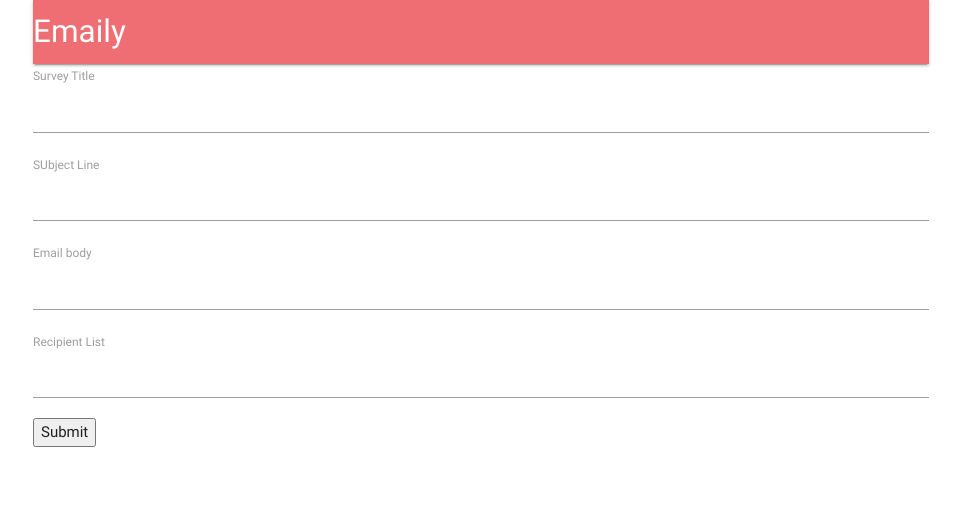
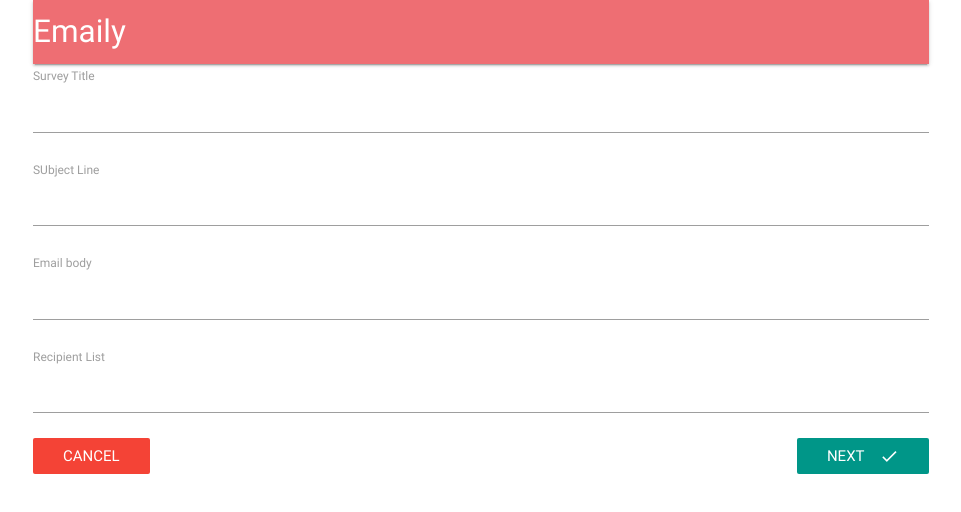
Before and after one commit to hiroshimashu/server, a React (Create React App) app in the folder client/: page /surveys/new in a window 1280 px wide. Shown: the top 512 px of the page, without its empty margins (159-1120 px from the left). Built offline with nearby package versions, Linux system fonts and the light colour scheme; no server answers.

Commit message:
add validation to new survey form

```diff
--- a/client/src/components/surveys/SurveyField.js
+++ b/client/src/components/surveys/SurveyField.js
@@ -1,14 +1,17 @@
 // Survey field contains logic to render a single label and text input
 import React from 'react';
 
-export default ({ input, label }) => {
+export default ({ input, label, meta: { error, touched }}) => {
     return (
         <div>
             <label>
                 { label }
             </label>
             <div>
-                <input {...input} />
+                <input {...input} style = {{ marginBottom: '5px'}}/>
+                <div className = "red-text" style = {{ marginBottom: '20px'}}>
+                   { touched && error }
+                </div>
             </div>
         </div>
     )
--- a/client/src/components/surveys/SurveyForm.js
+++ b/client/src/components/surveys/SurveyForm.js
@@ -1,6 +1,7 @@
 import React, { Component } from 'react';
 import { reduxForm, Field } from 'redux-form';
 import SurveyField from './SurveyField';
+import { Link } from 'react-router-dom';
 import _ from 'lodash';
 
 const FIELDS = [
@@ -22,13 +23,29 @@
             <div>
                 <form onSubmit = { this.props.handleSubmit(values => console.log(values)) }>
                     { this.renderFields() }
-                    <button type =  "submit">Submit</button>
+                    <Link to = "/surveys" className =  "red btn-flat white-text">
+                        Cancel
+                    </Link>
+                    <button type =  "submit" className =  "teal btn-flat right white-text">
+                        Next
+                        <i className =  "material-icons right">done</i>
+                    </button>
                 </form>
             </div>
         );
     }
 }
 
+function validate(values) {
+    const errors = {};
+    _.each(FIELDS, ({ name }) => {
+        if(!values[name]) {
+            errors[name] = 'You must provide a value';
+        }
+    })
+}
+
 export default reduxForm({
+    validate,
     form: 'surveyForm'
 })(SurveyForm);
```
